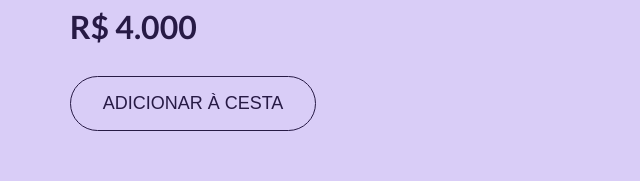
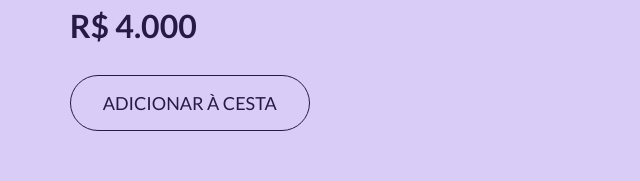
Before and after one commit to PedroDanesvara/web-dev-I, a plain HTML site: page html/sofashop.html in a window 1280 px wide. Shown: the part 374-555 px from the top of the page, 640-1280 px from the left. Drawn offline with nearby package versions, Linux system fonts and the light colour scheme.

Commit message:
chore: sofa page update

```diff
--- a/css/mysofa.css
+++ b/css/mysofa.css
@@ -61,6 +61,7 @@ body{
         background-color: transparent;
         border: 1px solid #271A45;
         border-radius: 999px;
+        font-family: "Lato", sans-serif;
         font-size: 18px;
         color: #271A45;
         padding: 16px 32px;
```
Also changed, not shown: html/sofashop.html (+4 -0 lines), 1 other file.
